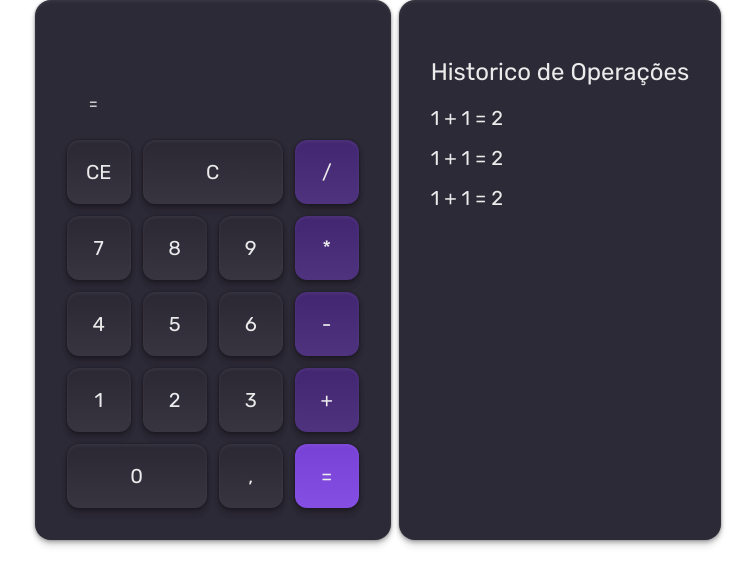
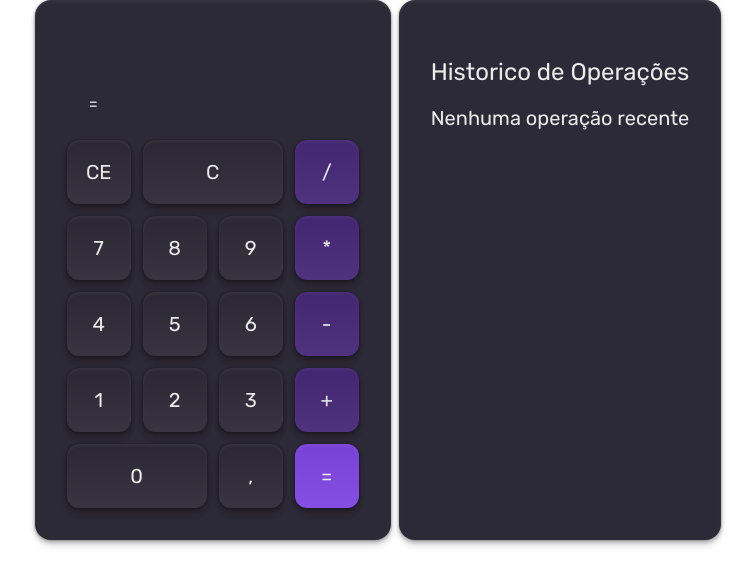
Before and after one commit to MuriloMorandi/calculadora-reactjs, a React (Vite) app: page / in a window 1280 px wide. Shown: the top 586 px of the page, without its empty margins (262-1017 px from the left). Built offline with nearby package versions, Linux system fonts and the light colour scheme.

Commit message:
Criado funcionalidades do histórico de operações

```diff
--- a/src/App.jsx
+++ b/src/App.jsx
@@ -1,5 +1,6 @@
 import { Calculator } from "./components/Calculator";
 import { OperationHistory } from "./components/OperationHistory";
+import { CalculatorProvider } from "./contexts/CalculatorContext";
 
 function App() {
 
@@ -13,8 +14,10 @@ function App() {
 					gap-2
 				`}
 			>
-				<Calculator/>
-				<OperationHistory />
+				<CalculatorProvider>
+					<Calculator/>
+					<OperationHistory />
+				</CalculatorProvider>
 			</div>
 		</main>
 	);
--- a/src/components/Calculator.jsx
+++ b/src/components/Calculator.jsx
@@ -1,11 +1,13 @@
 import { Card } from "./ui/Card";
 import { CalculatorDisplay } from "./CalculatorDisplay";
 import { CalculatorKeyPad } from "./CalculatorKeyPad";
-import { useState } from "react";
+import { useContext, useState } from "react";
+import { CalculatorContext } from "../contexts/CalculatorContext";
 
 export const Calculator = () => {
     const [operation, setOperation] = useState("");
 	const [result, setResult] = useState("");
+	const {updateHistory} = useContext(CalculatorContext);
 
 	const handleSetOperation = (input) => {
 		if (input === "C") {
@@ -24,6 +26,7 @@ export const Calculator = () => {
 			const operationResult = eval(operation.replace(/,/g, "."));
 			const resultParse = operationResult.toString().replace(/\./, ",");
 			setResult(resultParse);
+			updateHistory(operation, resultParse)
 			return;
 		}
 
--- a/src/components/OperationHistory.jsx
+++ b/src/components/OperationHistory.jsx
@@ -1,17 +1,29 @@
+import { useContext } from "react";
+import { CalculatorContext } from "../contexts/CalculatorContext";
 import { Card } from "./ui/Card";
 import { Text } from "./ui/Text";
 
 export const OperationHistory = () => {
+	const {history} = useContext(CalculatorContext);
+
 	return (
 		<Card className="py-10 px-8 pt-14">
 			<Text as="h1" variant="heading" className="mb-4">
 				Historico de Operações
 			</Text>
-			<ul className="flex flex-col gap-3">
-				<Text as="li">1 + 1 = 2</Text>
-				<Text as="li">1 + 1 = 2</Text>
-				<Text as="li">1 + 1 = 2</Text>
-			</ul>
+
+			{history.length > 0 ? (
+				<ul className="flex flex-col gap-3">
+					{history.map((value, index) => (
+						<Text key={index} as="li">{value}</Text>
+					))}
+				</ul>
+			) : (
+				<Text>
+					Nenhuma operação recente
+				</Text>
+			)}
+
 		</Card>
 	);
 };
--- /dev/null
+++ b/src/contexts/CalculatorContext.jsx
@@ -0,0 +1,22 @@
+import { createContext, useState } from "react";
+
+export const CalculatorContext = createContext();
+
+export const CalculatorProvider = ({ children }) => {
+    const [history, setHistory] = useState([]);
+
+    const updateHistory = (operation, result) => {
+        setHistory((prev) => [...prev, `${operation}=${result}`])
+    }
+
+    return (
+        <CalculatorContext.Provider
+            value={{
+                history,
+                updateHistory
+            }}
+        >
+            { children }
+        </CalculatorContext.Provider>
+    )
+}
```
